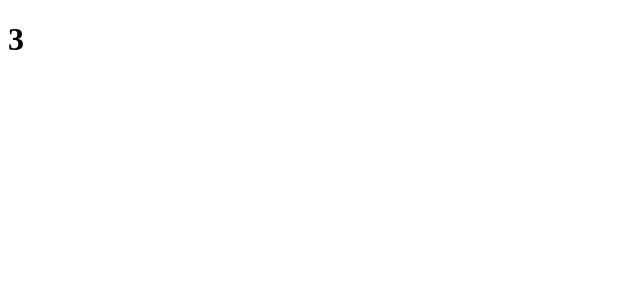
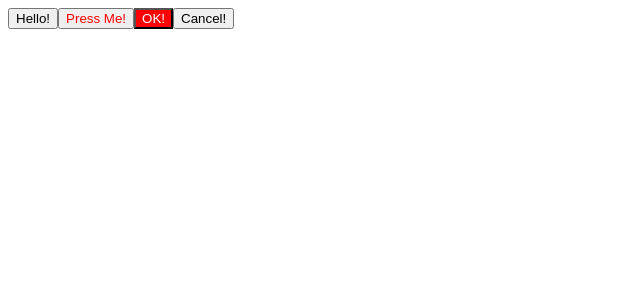
Before and after one commit to BadLuckZ/Week3-React-Basics, a React (Vite) app: page / in a window 1280 px wide. Shown: the top 300 px of the page, without its empty margins (0-640 px from the left). Built offline with nearby package versions, Linux system fonts and the light colour scheme.

Commit message:
Children

```diff
--- a/components/MyButton.jsx
+++ b/components/MyButton.jsx
@@ -1,5 +1,5 @@
-const MyButton = ({ text, style }) => {
-  return <button style={style}>{text}</button>;
+const MyButton = ({ children, style }) => {
+  return <button style={style}>{children}</button>;
 };
 
 export default MyButton;
--- a/src/App.jsx
+++ b/src/App.jsx
@@ -4,7 +4,12 @@ import MyCountDown from "../components/MyCountdown.jsx";
 function App() {
   return (
     <>
-      <MyCountDown startTime={10} />
+      <MyButton>Hello!</MyButton>
+      <MyButton style={{ color: "red" }}>Press Me!</MyButton>
+      <MyButton style={{ backgroundColor: "red", color: "white" }}>
+        OK!
+      </MyButton>
+      <MyButton>Cancel!</MyButton>
     </>
   );
 }
```
